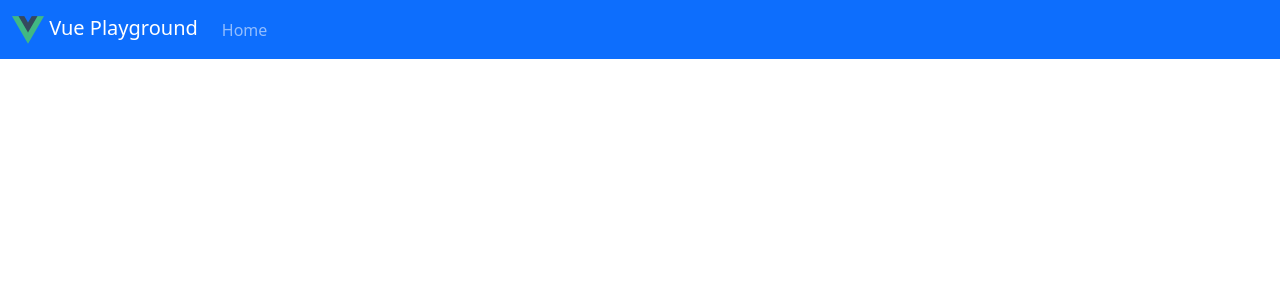
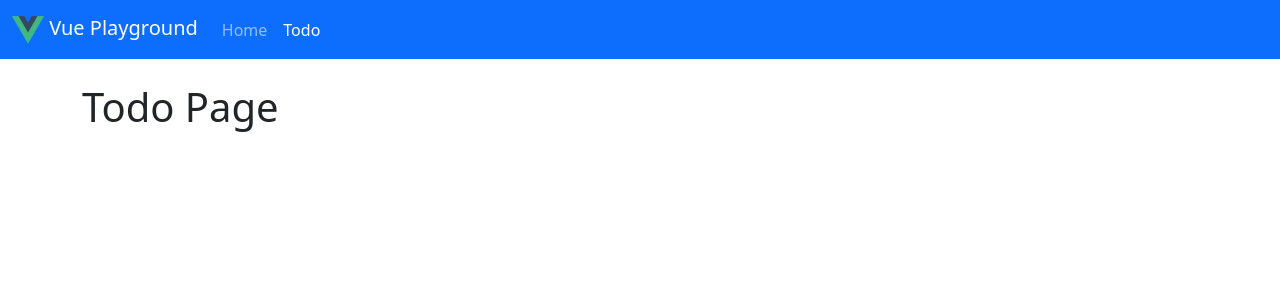
Before and after one commit to opnrivers/vue-playground, a Vue app: page /todo in a window 1280 px wide. Before the commit this address had no page. Shown: the top 300 px of the page. Built offline with nearby package versions, Linux system fonts and the light colour scheme.

Commit message:
init todo page

```diff
--- a/src/components/navbar.vue
+++ b/src/components/navbar.vue
@@ -32,6 +32,13 @@
             @click="toggle">
             Home
           </router-link>
+          <router-link
+            to="/todo"
+            active-class="active"
+            class="nav-item nav-link"
+            @click="toggle">
+            Todo
+          </router-link>
         </nav>
       </div>
     </div>
--- a/src/router.js
+++ b/src/router.js
@@ -1,10 +1,15 @@
 import { createWebHistory, createRouter } from 'vue-router';
 import Home from './views/home.vue';
+import Todo from './views/todo.vue';
 
 const routes = [{
   path: '/',
   name: 'home',
   component: Home,
+}, {
+  path: '/todo',
+  name: 'todo',
+  component: Todo,
 }];
 
 const router = createRouter({
--- /dev/null
+++ b/src/views/todo.vue
@@ -0,0 +1,5 @@
+<template>
+  <div class="container">
+    <h1 class="mb-5">Todo Page</h1>
+  </div>
+</template>
```
